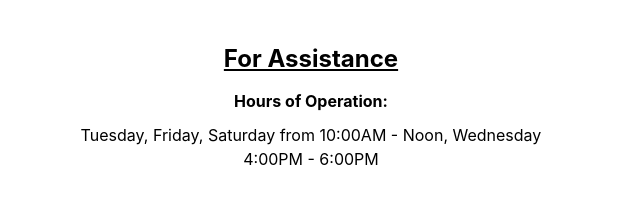
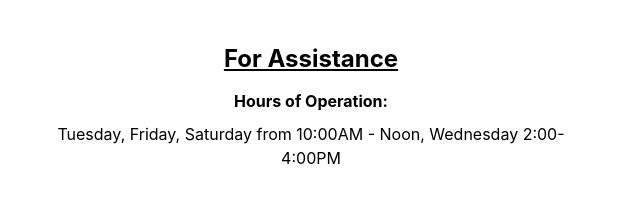
Before and after one commit to zackvenables/FoodPantry, a Next.js app: page / in a window 1280 px wide. Shown: the part 860-1081 px from the top of the page, without its empty margins (329-969 px from the left). Built offline with nearby package versions, Linux system fonts and the light colour scheme.

Commit message:
updated hours

```diff
--- a/pages/index.js
+++ b/pages/index.js
@@ -13,7 +13,7 @@ class Home extends React.Component{
         <p className={styles.description}> The Food Pantry will be closed from Saturday, Dec. 24th - Monday, Jan. 2nd</p>
         <h2 className={styles.announcements}>For Assistance</h2>
         <h4 className={styles.assistanceTitles}>Hours of Operation: </h4>
-        <p className={styles.description}>Tuesday, Friday, Saturday from 10:00AM - Noon, Wednesday 4:00PM - 6:00PM</p>
+        <p className={styles.description}>Tuesday, Friday, Saturday from 10:00AM - Noon, Wednesday 2:00-4:00PM</p>
         <ul className={styles.list}>
             <li>It is necessary to call a day ahead for an appointment.</li>
             <li>Identification and proof of address are required when picking up groceries.</li>
```
